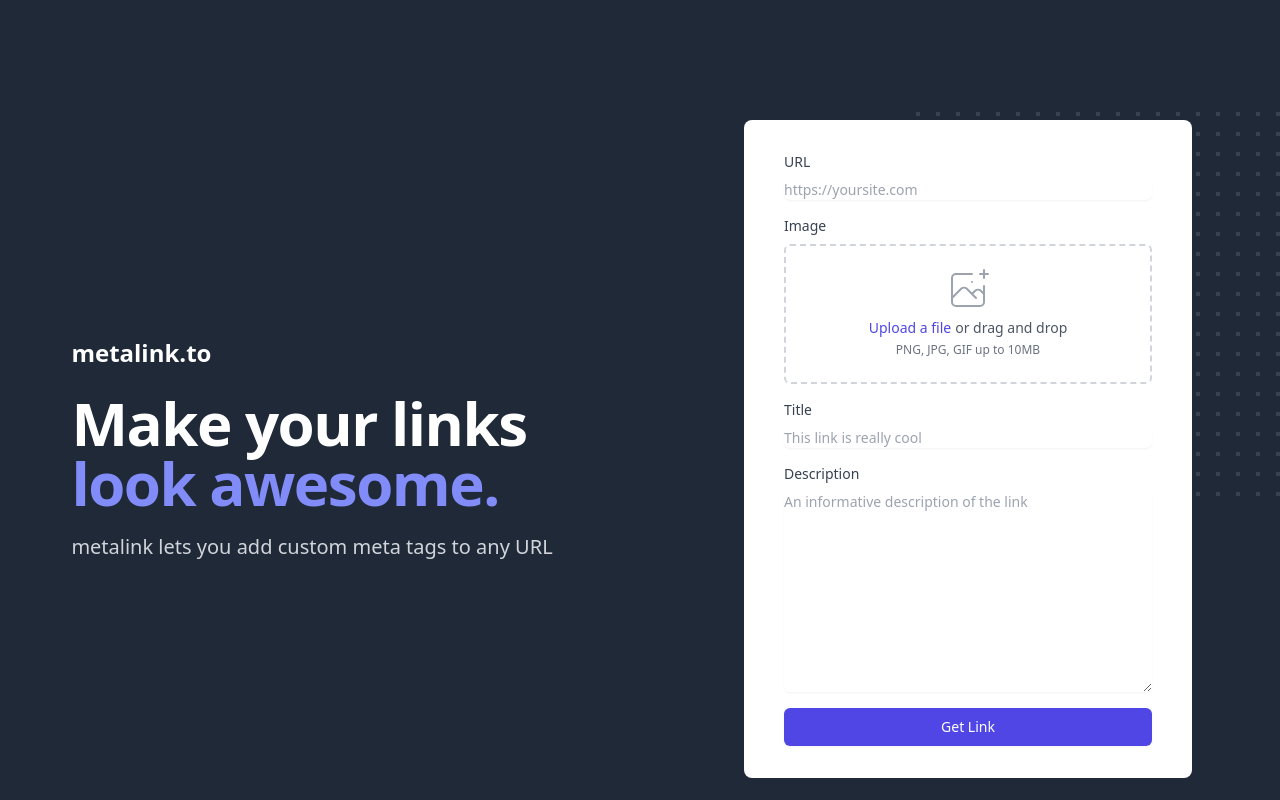
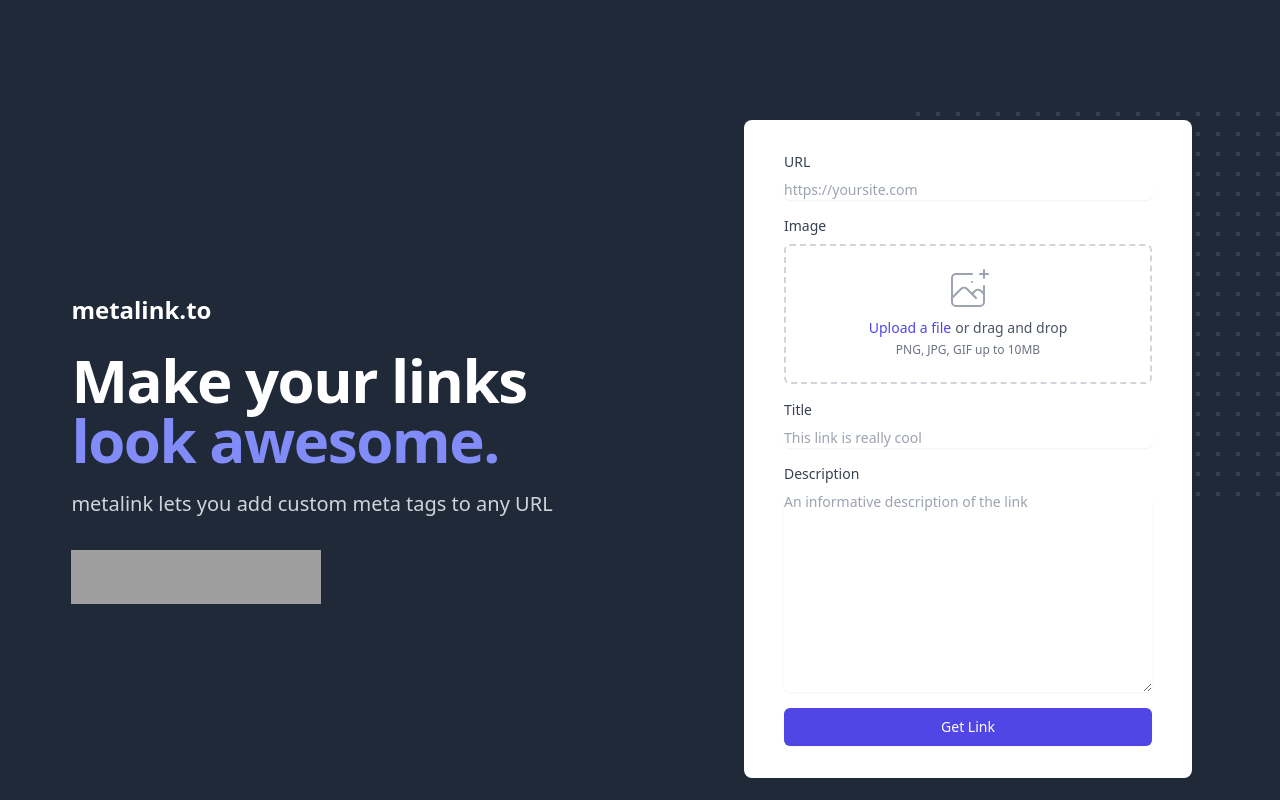
Before and after one commit to jaydenwindle/metalink, a Django app: page / in a window 1280 px wide. Run offline with Django 3.2, Linux system fonts and the light colour scheme; some libraries are stand-ins or nearby versions; grey boxes are pictures that could not be loaded.

Commit message:
added producthunt link

```diff
--- a/core/templates/core/link_form.html
+++ b/core/templates/core/link_form.html
@@ -165,9 +165,14 @@
                                     <span class="md:block">Make your links</span>
                                     <span class="text-indigo-400 md:block">look awesome.</span>
                                 </h1>
-                                <p class="mt-3 text-base text-gray-300 sm:mt-5 sm:text-xl lg:text-lg xl:text-xl">
+                                <p class="mt-3 mb-8 text-base text-gray-300 sm:mt-5 sm:text-xl lg:text-lg xl:text-xl">
                                     metalink lets you add custom meta tags to any URL
                                 </p>
+                                <a href="https://www.producthunt.com/posts/metalink?utm_source=badge-featured&utm_medium=badge&utm_souce=badge-metalink"
+                                    target="_blank"><img
+                                        src="https://api.producthunt.com/widgets/embed-image/v1/featured.svg?post_id=294594&theme=light"
+                                        alt="Metalink - 🔗 Add custom meta tags to any URL | Product Hunt"
+                                        style="width: 250px; height: 54px;" width="250" height="54" /></a>
                                 {% comment %} <p
                                     class="mt-8 text-sm text-white uppercase tracking-wide font-semibold sm:mt-10">Used
                                     by</p>
```
